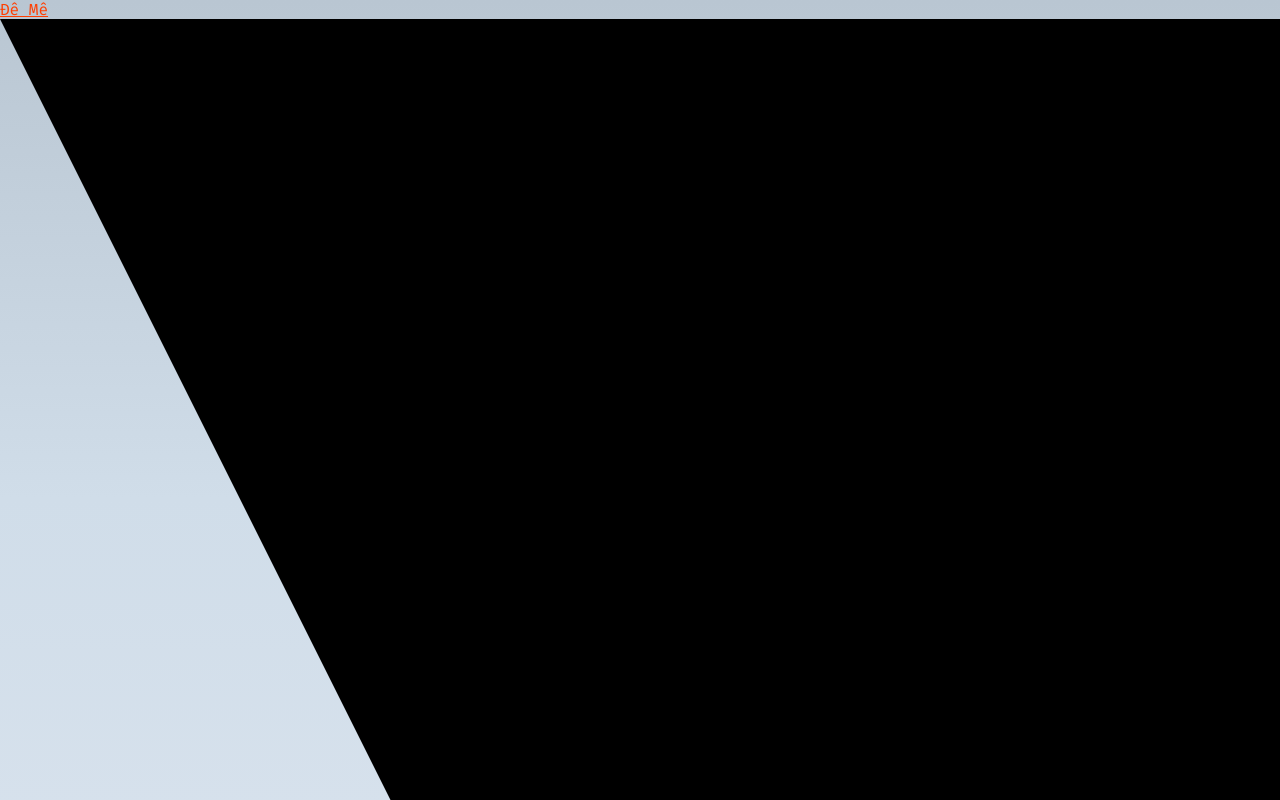
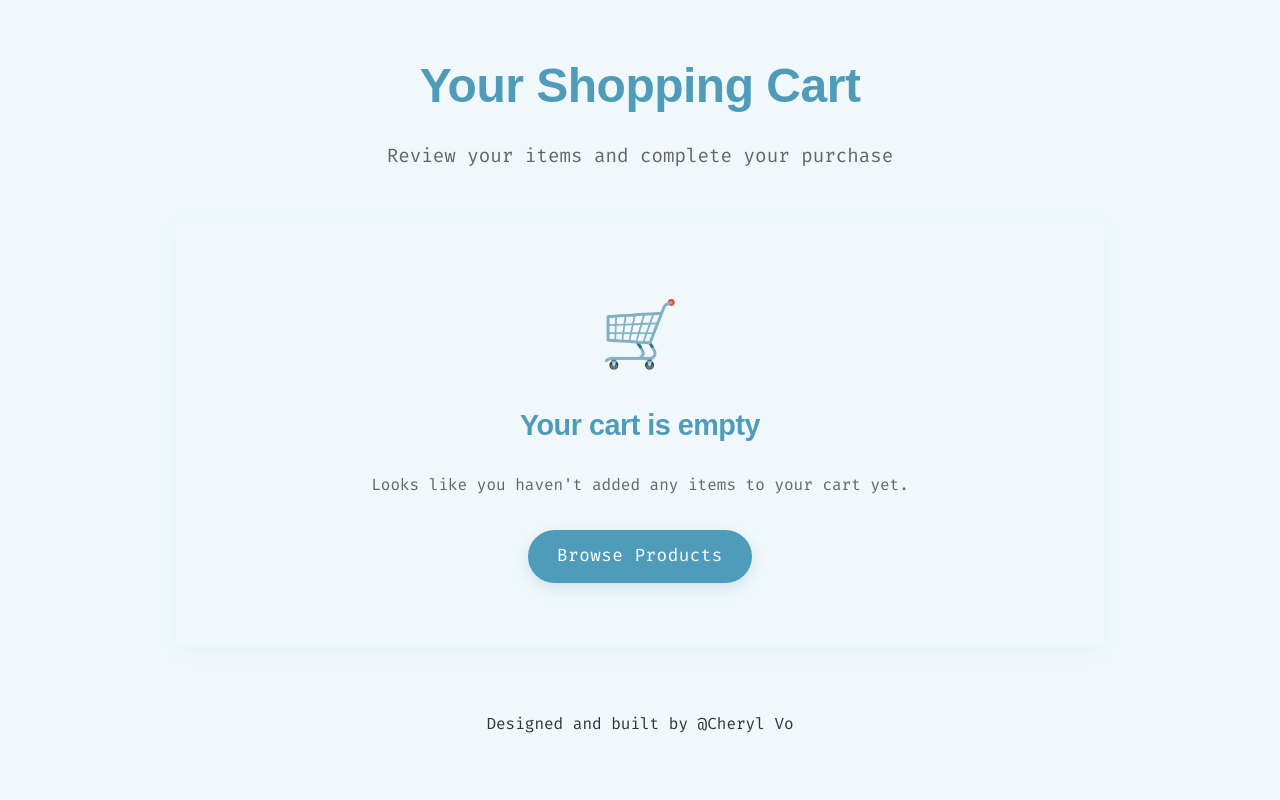
Before and after one commit to tv356/tv356-idm364, a SvelteKit app: page /order in a window 1280 px wide. Shown: the top 800 px of the page. Built offline with nearby package versions, Linux system fonts and the light colour scheme.

Commit message:
fix bugs

```diff
--- a/package.json
+++ b/package.json
@@ -14,6 +14,7 @@
   },
   "devDependencies": {
     "@sveltejs/adapter-auto": "^3.0.0",
+    "@sveltejs/adapter-node": "^5.2.12",
     "@sveltejs/vite-plugin-svelte": "^3.0.0",
     "vite": "^5.0.0"
   }
--- a/src/app.css
+++ b/src/app.css
@@ -1,112 +1,66 @@
 @import '@fontsource/fira-mono';
-@import "@fontsource/fira-mono";
 
-body {
-  font-family: 'Fira Mono', monospace;
+:root {
+  --color-primary: #4f9cba;
+  --color-background: #f0f8fb;
+  --color-text: #333;
+  --color-link: #4f9cba;
+  --font-main: 'Fira Mono', monospace;
 }
 
-:root {
-  font-family: Arial, -apple-system, BlinkMacSystemFont, 'Segoe UI', Roboto, Oxygen, Ubuntu,
-    Cantarell, 'Open Sans', 'Helvetica Neue', sans-serif;
-  --font-mono: 'Fira Mono', monospace;
-  --pure-white: #ffffff;
-  --primary-color: #b9c6d2;
-  --secondary-color: #d0dde9;
-  --tertiary-color: #edf0f8;
-  --accent-color: #ff3e00;
-  --heading-color: rgba(0, 0, 0, 0.7);
-  --text-color: #444444;
-  --background-without-opacity: rgba(255, 255, 255, 0.7);
-  --column-width: 42rem;
-  --column-margin-top: 4rem;
+* {
+  margin: 0;
+  padding: 0;
+  box-sizing: border-box;
+}
+
+html,
+body {
+  width: 100vw;
+  min-height: 100vh;
+  max-width: 100%;
+  overflow-x: hidden;
+  scroll-behavior: smooth;
 }
 
 body {
-  min-height: 100vh;
-  margin: 0;
-  background-color: var(--primary-color);
-  background: linear-gradient(
-    180deg,
-    var(--primary-color) 0%,
-    var(--secondary-color) 10.45%,
-    var(--tertiary-color) 41.35%
-  );
-}
-
-body::before {
-  content: '';
-  width: 80vw;
-  height: 100vh;
-  position: absolute;
-  top: 0;
-  left: 10vw;
-  z-index: -1;
-  background: radial-gradient(
-    50% 50% at 50% 50%,
-    var(--pure-white) 0%,
-    rgba(255, 255, 255, 0) 100%
-  );
-  opacity: 0.05;
+  font-family: var(--font-main);
+  background-color: var(--color-background);
+  color: var(--color-text);
+  line-height: 1.6;
+  -webkit-font-smoothing: antialiased;
 }
 
 #svelte {
-  min-height: 100vh;
   display: flex;
   flex-direction: column;
-}
-
-h1,
-h2,
-p {
-  font-weight: 400;
-  color: var(--heading-color);
-}
-
-p {
-  line-height: 1.5;
+  min-height: 100vh;
+  width: 100%;
 }
 
 a {
-  color: var(--accent-color);
+  color: var(--color-link);
   text-decoration: none;
+  transition: color 0.3s ease;
 }
 
 a:hover {
   text-decoration: underline;
 }
 
-h1 {
-  font-size: 2rem;
-  text-align: center;
-}
-
-h2 {
-  font-size: 1rem;
-}
-
-pre {
-  font-size: 16px;
-  font-family: var(--font-mono);
-  background-color: rgba(255, 255, 255, 0.45);
-  border-radius: 3px;
-  box-shadow: 2px 2px 6px rgb(255 255 255 / 25%);
-  padding: 0.5em;
-  overflow-x: auto;
-  color: var(--text-color);
+h1, h2, h3 {
+  color: var(--color-primary);
+  margin-bottom: 1rem;
 }
 
 input,
 button {
+  font-family: inherit;
   font-size: inherit;
-  font-family: inherit;
 }
 
-button:focus:not(:focus-visible) {
-  outline: none;
-}
-
-@media (min-width: 720px) {
-  h1 {
-    font-size: 2.4rem;
+@media (max-width: 768px) {
+  body {
+    font-size: 14px;
   }
 }
--- a/src/app.html
+++ b/src/app.html
@@ -3,10 +3,13 @@
   <head>
     <meta charset="utf-8" />
     <link rel="icon" href="%sveltekit.assets%/favicon.png" />
-    <meta name="viewport" content="width=device-width" />
+    <meta name="viewport" content="width=device-width, initial-scale=1.0, maximum-scale=1.0, user-scalable=no" />
+    <meta name="theme-color" content="#4f9cba"/>
+    <title>Đê Mê - Artisan Soap Collection</title>
+    <meta name="description" content="Handcrafted natural soaps with premium ingredients for gentle, nourishing skincare."/>
     %sveltekit.head%
   </head>
   <body>
-    <div>%sveltekit.body%</div>
+    <div style="width: 100%; min-height: 100vh;">%sveltekit.body%</div>
   </body>
 </html>
--- a/src/lib/header/Header.svelte
+++ b/src/lib/header/Header.svelte
@@ -3,40 +3,51 @@
 </script>
 
 <header>
-  <div class="corner logo-corner">
-    <a href="/">
-      <span class="logo-text">Đê Mê</span>
-    </a>
+  <div class="logo">
+    <a href="/">Đê Mê</a>
   </div>
 
   <nav>
-    <svg viewBox="0 0 2 3" aria-hidden="true" class="nav-curve">
-      <path d="M0,0 L1,2 C1.5,3 1.5,3 2,3 L2,0 Z" />
-    </svg>
-    <ul>
-      <li class:active={$page.url.pathname === '/'}>
-        <a data-sveltekit-preload-data href="/">Home</a>
-      </li>
-      <li class:active={$page.url.pathname === '/about'}>
-        <a data-sveltekit-preload-data href="/about">About</a>
-      </li>
-      <li class:active={$page.url.pathname === '/products'}>
-        <a data-sveltekit-preload-data href="/products">Products</a>
-      </li>
-    </ul>
-    <svg viewBox="0 0 2 3" aria-hidden="true" class="nav-curve">
-      <path d="M0,0 L0,3 C0.5,3 0.5,3 1,2 L2,0 Z" />
-    </svg>
+    <a href="/" class:active={$page.url.pathname === '/'}>Home</a>
+    <a href="/about" class:active={$page.url.pathname === '/about'}>About</a>
+    <a href="/products" class:active={$page.url.pathname === '/products'}>Products</a>
   </nav>
 
-  <div class="corner cart-corner">
-    <a href="/order" class="cart-link" class:active={$page.url.pathname === '/order'}>
-      <span class="cart-icon">🛒</span>
-      <span class="cart-text">Cart</span>
-    </a>
+  <div class="cart">
+    <a href="/order">🛒 Cart</a>
   </div>
 </header>
 
 <style>
-  /* ... (previous styles remain the same) ... */
+  header {
+    display: flex;
+    justify-content: space-between;
+    align-items: center;
+    padding: 1rem;
+    width: 100%;
+    max-width: 100%;
+    overflow: visible;
+    position: static;
+  }
+
+  nav {
+    display: flex;
+    gap: 1rem;
+  }
+
+  a {
+    text-decoration: none;
+    color: #4f9cba;
+    position: relative;
+  }
+
+  .active {
+    font-weight: bold;
+  }
+
+  /* Remove any potential transform or clip effects */
+  * {
+    transform: none !important;
+    clip-path: none !important;
+  }
 </style>
--- a/src/routes/+layout.svelte
+++ b/src/routes/+layout.svelte
@@ -1,10 +1,8 @@
 <script>
-  import Header from '$lib/header/Header.svelte';
   import '../app.css';
 </script>
 
-<Header />
-
+<div class="app-container">
   <main>
     <slot />
   </main>
@@ -12,30 +10,28 @@
   <footer>
     <p>Designed and built by @Cheryl Vo</p>
   </footer>
+</div>
 
 <style>
+  .app-container {
+    width: 100%;
+    max-width: 100%;
+    min-height: 100vh;
+    overflow: hidden;
+    position: relative;
+  }
+
   main {
-    flex: 1;
-    display: flex;
-    flex-direction: column;
-    padding: 1rem;
     width: 100%;
     max-width: 1024px;
     margin: 0 auto;
+    padding: 1rem;
     box-sizing: border-box;
   }
 
   footer {
-    display: flex;
-    flex-direction: column;
-    justify-content: center;
-    align-items: center;
-    padding: 40px;
-  }
-
-  @media (min-width: 480px) {
-    footer {
-      padding: 40px 0;
-    }
+    text-align: center;
+    padding: 1rem;
+    width: 100%;
   }
 </style>
--- a/src/routes/+page.svelte
+++ b/src/routes/+page.svelte
@@ -281,8 +281,10 @@
     width: 100%;
     height: 300px;
     object-fit: cover;
+    object-position: center;
+    max-height: 300px;
     transition: transform 0.3s ease;
-  }
+}
 
   .quick-add-btn {
     position: absolute;
```
Also changed, not shown: render.yaml (+6 -4 lines), svelte.config.js (+4 -4 lines), 2 other files (tests, documents, lock files or other folders). Lines whose indentation alone changed are shown as unchanged.
